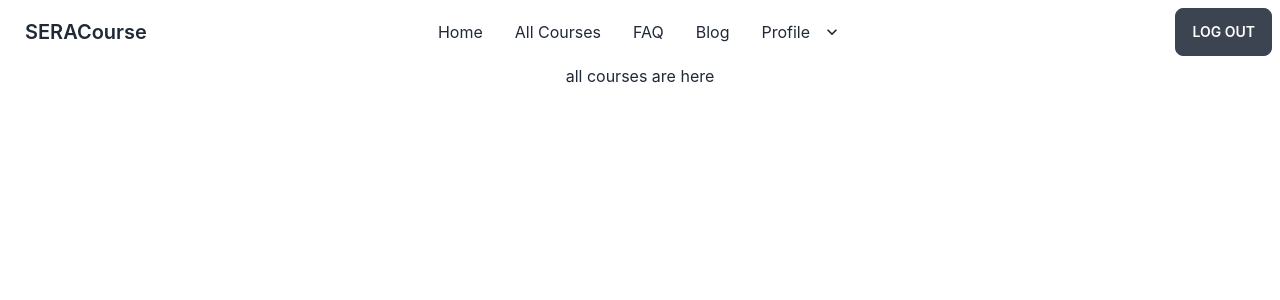
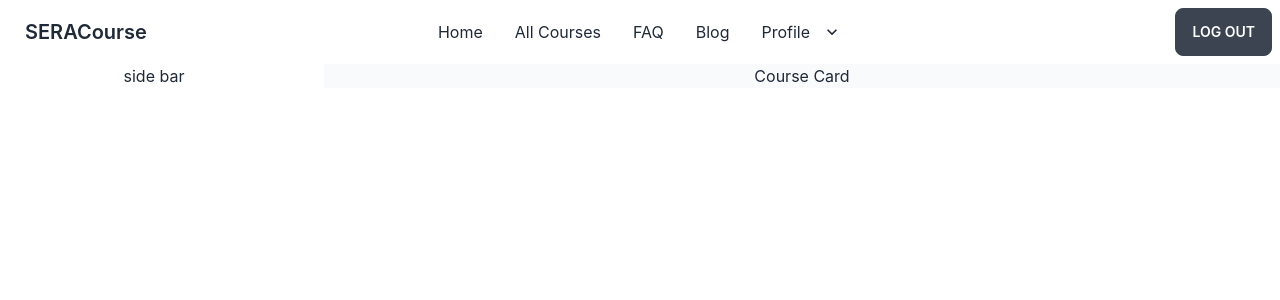
Before and after one commit to rawnaqul/best-course-client-side, a React (Create React App) app: page /courses in a window 1280 px wide. Shown: the top 300 px of the page. Built offline with nearby package versions, Linux system fonts and the light colour scheme.

Commit message:
new update

```diff
--- a/src/pages/courses/Allcourses.js
+++ b/src/pages/courses/Allcourses.js
@@ -1,9 +1,18 @@
 import React from 'react';
+import Courses from './Courses';
+import Sidebar from './Sidebar';
 
 const Allcourses = () => {
     return (
         <div>
-            all courses are here
+            <div className='grid grid-cols-4 gap-4'>
+                <div className='col-span-1 bg-white'>
+                    <Sidebar></Sidebar>
+                </div>
+                <div className='col-span-3 bg-gray-50'>
+                    <Courses></Courses>
+                </div>
+            </div>
         </div>
     );
 };
--- /dev/null
+++ b/src/pages/courses/CourseDetails.js
@@ -0,0 +1,11 @@
+import React from 'react';
+
+const CourseDetails = () => {
+    return (
+        <div>
+            details about courses
+        </div>
+    );
+};
+
+export default CourseDetails;
--- /dev/null
+++ b/src/pages/courses/Courses.js
@@ -0,0 +1,11 @@
+import React from 'react';
+
+const Courses = () => {
+    return (
+        <div>
+            <h2>Course Card</h2>
+        </div>
+    );
+};
+
+export default Courses;
--- /dev/null
+++ b/src/pages/courses/Sidebar.js
@@ -0,0 +1,11 @@
+import React from 'react';
+
+const Sidebar = () => {
+    return (
+        <div>
+            <h2> side bar</h2>
+        </div>
+    );
+};
+
+export default Sidebar;
--- a/src/pages/home/Home.js
+++ b/src/pages/home/Home.js
@@ -2,7 +2,7 @@ import React from 'react';
 
 const Home = () => {
     return (
-        <div>
+        <div className=''>
             <div className="hero min-h-screen" style={{ backgroundImage: `url("https://placeimg.com/1000/800/arch")` }}>
                 <div className="hero-overlay bg-opacity-60"></div>
                 <div className="hero-content text-center text-neutral-content">
```
